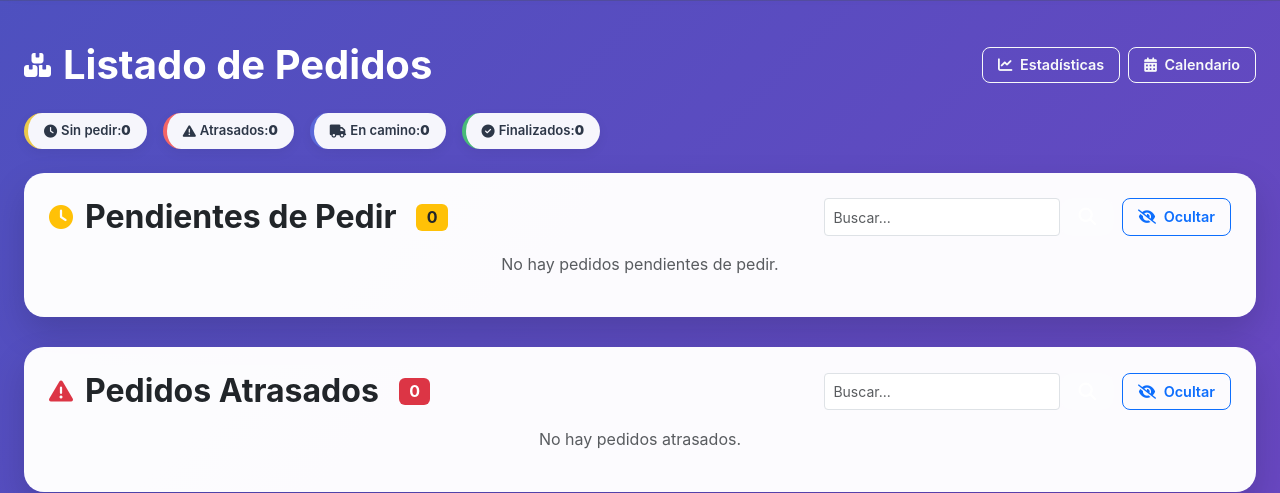
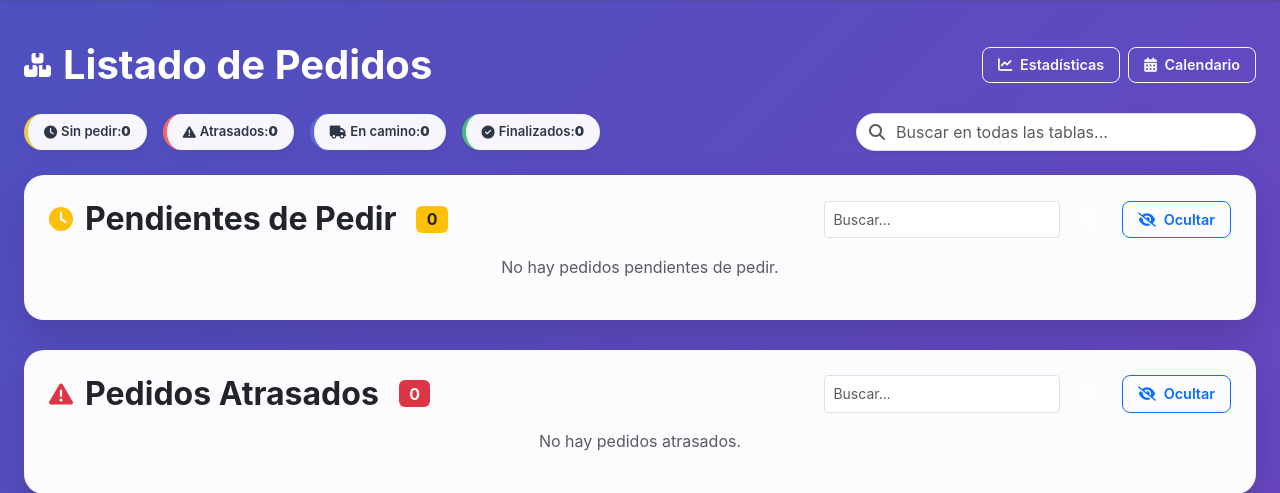
Before and after one commit to mikeld/optikamaldeojoplatform, a PHP site: page /pedidos/views/listado_pedidos.php in a window 1280 px wide. Shown: the part 134-627 px from the top of the page. Run offline with PHP 8.4, Linux system fonts and the light colour scheme; the visitor is signed in with stand-in values (Sample User, id 1); data that the repository does not hold is empty; some libraries are stand-ins or nearby versions.

Commit message:
buscador general pedidos

```diff
--- a/pedidos/views/listado_pedidos.php
+++ b/pedidos/views/listado_pedidos.php
@@ -158,12 +158,21 @@ $n_recibidos  = count($pedidos_recibidos);
         </div>
     </div>
 
-    <!-- Resumen rápido en línea -->
-    <div class="d-flex flex-wrap gap-3 mb-4">
-        <a href="#card-por-pedir" class="quick-stat quick-stat-warning text-decoration-none" style="color: inherit;"><i class="fas fa-clock me-1"></i> Sin pedir: <strong><?= $n_pedir ?></strong></a>
-        <a href="#card-atrasados" class="quick-stat quick-stat-danger text-decoration-none" style="color: inherit;"><i class="fas fa-exclamation-triangle me-1"></i> Atrasados: <strong><?= $n_atrasados ?></strong></a>
-        <a href="#card-pendientes" class="quick-stat quick-stat-primary text-decoration-none" style="color: inherit;"><i class="fas fa-truck me-1"></i> En camino: <strong><?= $n_pendientes ?></strong></a>
-        <a href="#card-finalizados" class="quick-stat quick-stat-success text-decoration-none" style="color: inherit;"><i class="fas fa-check-circle me-1"></i> Finalizados: <strong><?= $n_recibidos ?></strong></a>
+    <!-- Resumen rápido en línea y Buscador Global -->
+    <div class="d-flex flex-wrap justify-content-between align-items-center gap-3 mb-4">
+        <div class="d-flex flex-wrap gap-3">
+            <a href="#card-por-pedir" class="quick-stat quick-stat-warning text-decoration-none" style="color: inherit;"><i class="fas fa-clock me-1"></i> Sin pedir: <strong><?= $n_pedir ?></strong></a>
+            <a href="#card-atrasados" class="quick-stat quick-stat-danger text-decoration-none" style="color: inherit;"><i class="fas fa-exclamation-triangle me-1"></i> Atrasados: <strong><?= $n_atrasados ?></strong></a>
+            <a href="#card-pendientes" class="quick-stat quick-stat-primary text-decoration-none" style="color: inherit;"><i class="fas fa-truck me-1"></i> En camino: <strong><?= $n_pendientes ?></strong></a>
+            <a href="#card-finalizados" class="quick-stat quick-stat-success text-decoration-none" style="color: inherit;"><i class="fas fa-check-circle me-1"></i> Finalizados: <strong><?= $n_recibidos ?></strong></a>
+        </div>
+
+        <div class="ms-md-auto" style="min-width: 250px; flex: 1; max-width: 400px;">
+            <div class="input-group shadow-sm bg-white rounded-pill overflow-hidden border">
+                <span class="input-group-text bg-transparent border-0 pe-1" id="search-addon"><i class="fas fa-search text-muted"></i></span>
+                <input type="text" id="buscador-general" class="form-control border-0 shadow-none px-2" placeholder="Buscar en todas las tablas..." aria-label="Buscador global" aria-describedby="search-addon">
+            </div>
+        </div>
     </div>
 
     <!-- 1) Pedidos Pendientes de Pedir -->
@@ -550,7 +559,20 @@ document.addEventListener('DOMContentLoaded', function() {
     });
 
 
-    // Lógica de filtrado en vivo
+    // Lógica de filtrado en vivo global
+    const buscadorGeneral = document.getElementById('buscador-general');
+    if (buscadorGeneral) {
+        buscadorGeneral.addEventListener('input', function() {
+            const term = this.value;
+            document.querySelectorAll('.live-search').forEach(input => {
+                input.value = term;
+                // Disparamos el evento de 'input' en cada buscador para que filtre su respectiva tabla
+                input.dispatchEvent(new Event('input'));
+            });
+        });
+    }
+
+    // Lógica de filtrado en vivo individual
     document.querySelectorAll('.live-search').forEach(input => {
         input.addEventListener('input', function() {
             const term = this.value.toLowerCase().trim();
```
